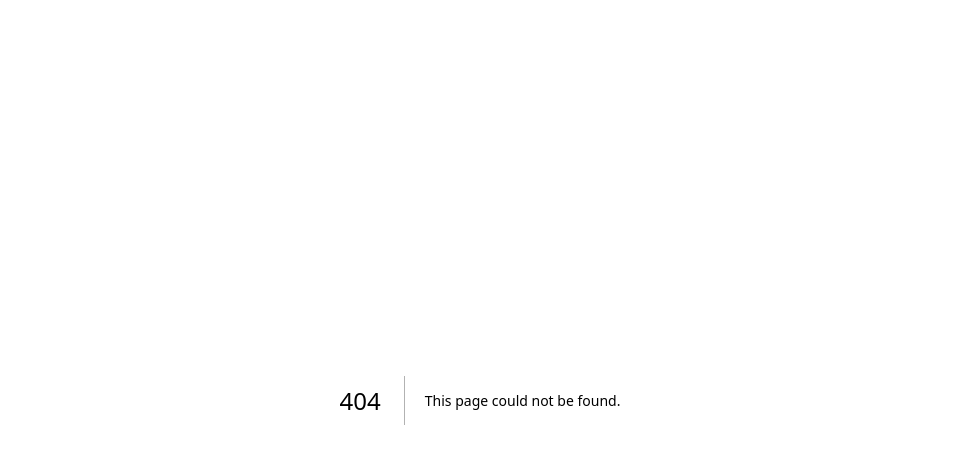
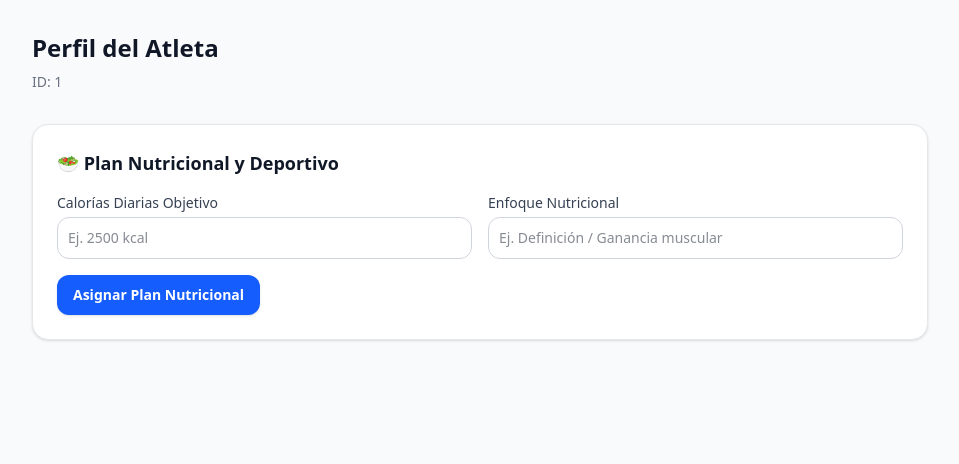
Before and after one commit to infogtech360-eng/JGFITNESSAPP, a Next.js app: page /dashboard/admin/atleta/1 in a window 1280 px wide. Before the commit this address had no page. Shown: the top 464 px of the page, without its empty margins (160-1119 px from the left). Built offline with nearby package versions, Linux system fonts and the light colour scheme.

Commit message:
fix: nuevo despliegue

```diff
--- /dev/null
+++ b/app/dashboard/admin/atleta/[id]/page.tsx
@@ -0,0 +1,24 @@
+import { SeccionNutricionAtleta } from "@/components/admin/SeccionNutricionAtleta";
+
+export default async function PerfilAtletaPage({
+  params,
+}: {
+  params: Promise<{ id: string }>;
+}) {
+  const resolvedParams = await params;
+  const atletaId = resolvedParams.id;
+
+  return (
+    <div className="min-h-screen bg-gray-50 p-8">
+      <div className="mx-auto max-w-4xl">
+        <h1 className="text-2xl font-black text-gray-900">Perfil del Atleta</h1>
+        <p className="mt-2 text-sm text-gray-500">ID: {atletaId}</p>
+
+        {/* Aquí integramos tu componente de nutrición */}
+        <div className="mt-8">
+          <SeccionNutricionAtleta atletaId={atletaId} />
+        </div>
+      </div>
+    </div>
+  );
+}
```
